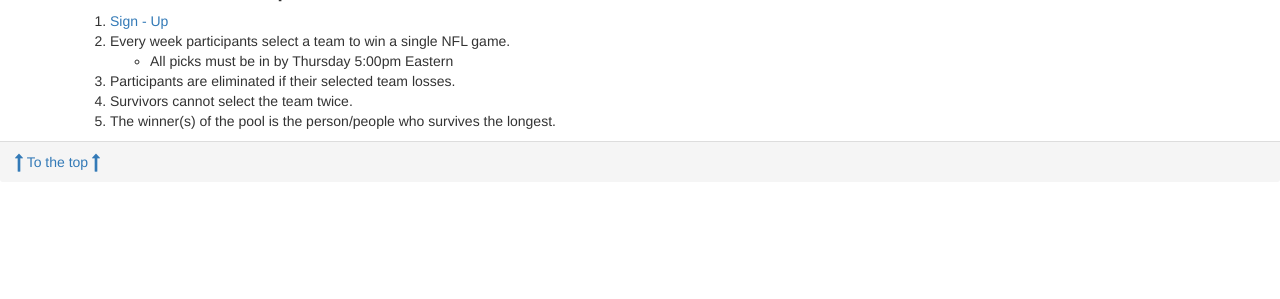
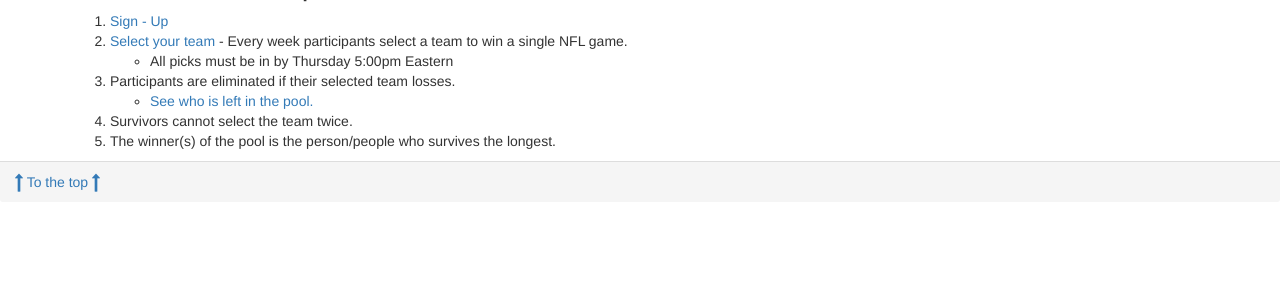
Before and after one commit to bitedgeco/survivor-pool, a Python web app: template survivor_pool/templates/main.jinja2 in a window 1280 px wide. Shown: the part 52-351 px from the top of the page. Run offline with Jinja, Linux system fonts and the light colour scheme; the template is opened without the code that fills it, so the values that code supplies are empty; some libraries are stand-ins or nearby versions.

Commit message:
Update homepage.

```diff
--- a/survivor_pool/templates/main.jinja2
+++ b/survivor_pool/templates/main.jinja2
@@ -1,11 +1,12 @@
 {% extends "layout.jinja2" %}
 {% block body %}
-    <h2>How a survivor pool works:</h2>
+    <h2>How the survivor pool works:</h2>
     <ol>
         <li><a href = "{{ request.route_url('login') }}">Sign - Up</a>
-        <li>Every week participants select a team to win a single NFL game.
+        <li><a href = "{{ request.route_url('selections') }}">Select your team</a> - Every week participants select a team to win a single NFL game.
             <ul><li>All picks must be in by Thursday 5:00pm Eastern</ul>
         <li>Participants are eliminated if their selected team losses.
+            <ul><li><a href = "{{ request.route_url('pool') }}">See who is left in the pool.</a></ul>
         <li>Survivors cannot select the team twice.
         <li>The winner(s) of the pool is the person/people who survives the longest.
     </ol>
```
